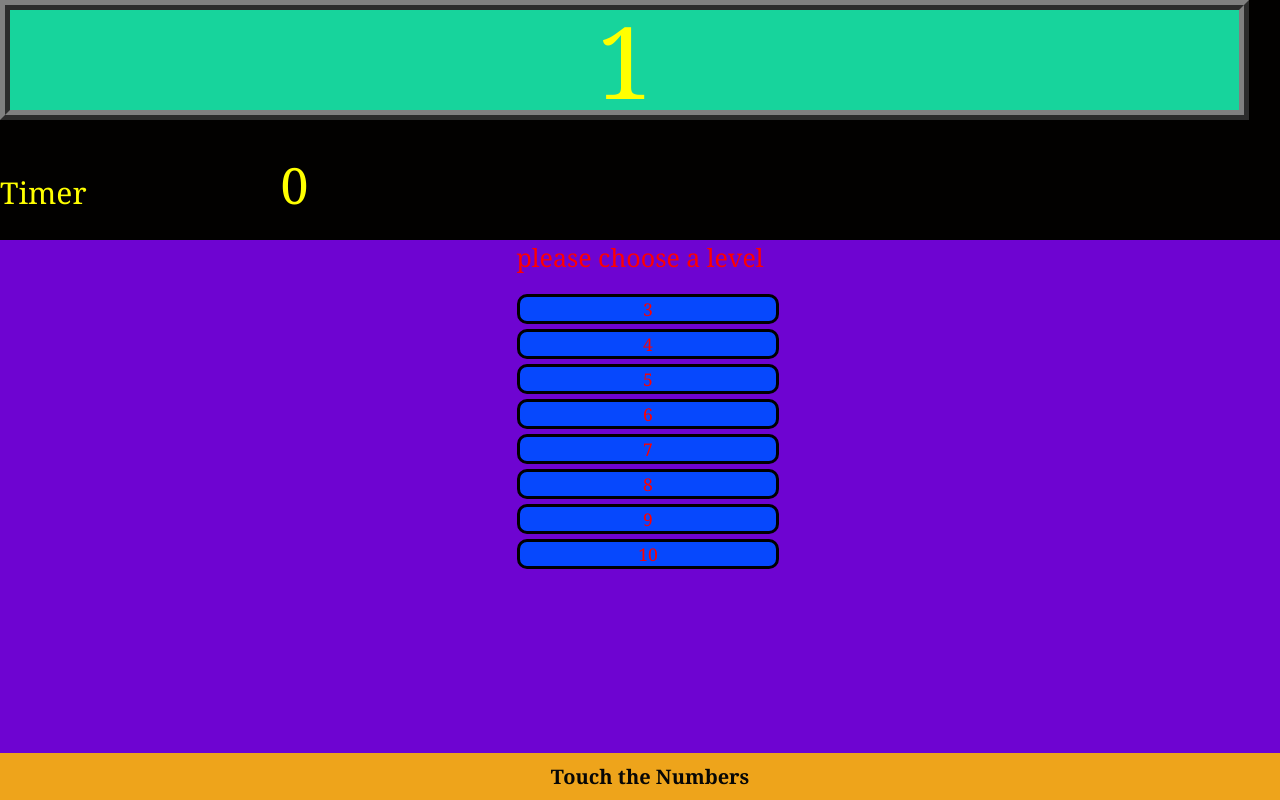
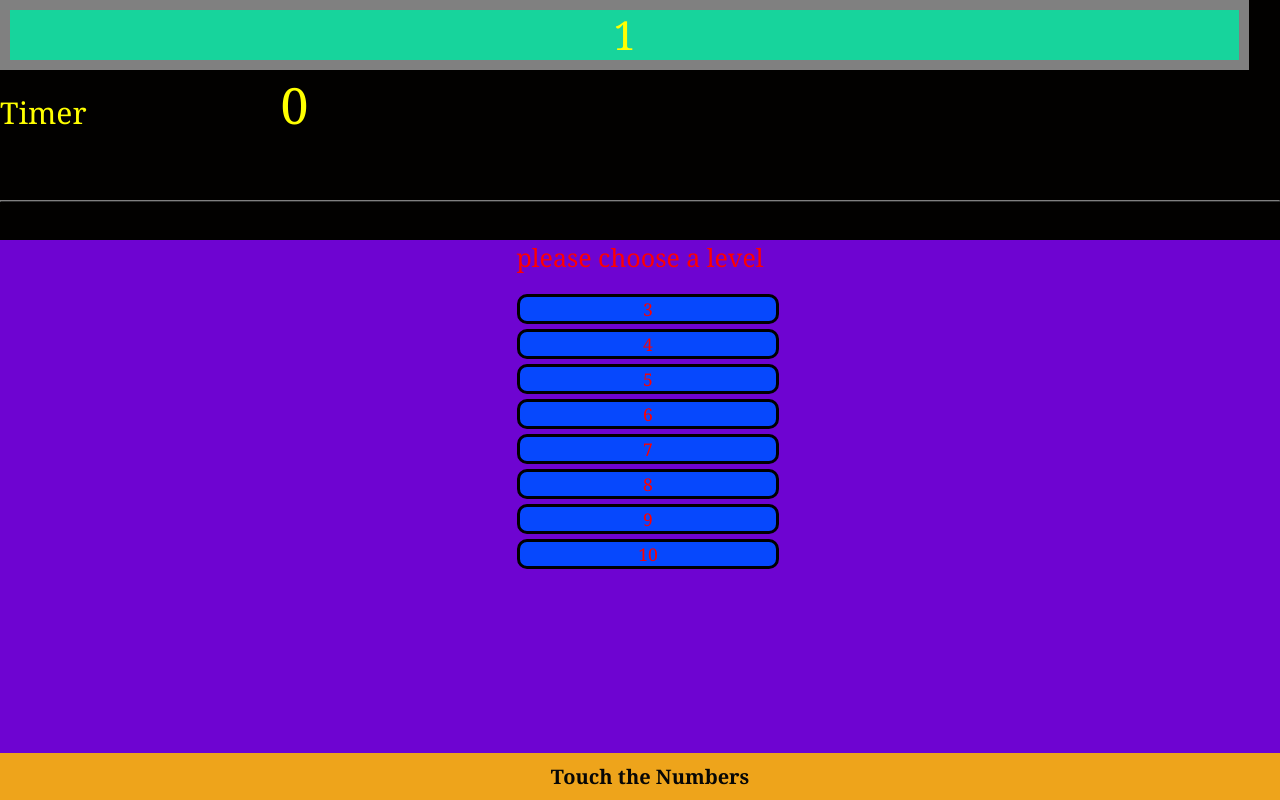
Before and after one commit to eyalganor123/touch-nums, a plain HTML site: page index.html in a window 1280 px wide. Drawn offline with Linux system fonts and the light colour scheme.

Commit message:
third draft

```diff
--- a/css/style.css
+++ b/css/style.css
@@ -21,9 +21,9 @@ h1{
     position:fixed;
     font-size:40px;
 
-    top:35%;
-    left:10%;
-    width:80%;
+    top:25%;
+    /* left:10%; */
+    width:100%;
 }
 td{
     text-align:center;
@@ -35,7 +35,7 @@ td{
 .timer-container{
 
     position:fixed;
-    top: 20%;
+    top: 10%;
     /* left:2%; */
     color: yellow;
     width:97%;
@@ -54,13 +54,12 @@ td{
 }
 #next-number{
     position:fixed;
-    border:10px ridge gray;
+    border:10px solid gray;
     width:96%;
     /* background: rgb(23, 212, 156); */
     text-align:center;
-    line-height:100%;
+    line-height:50%;
     color: yellow;
-
 }
 #level{
     position:fixed;
--- a/js/script.js
+++ b/js/script.js
@@ -91,7 +91,7 @@ function render() {
     }
     elTable.innerHTML = strHtml;
     if (gNextNumber !== 'WINNER') {
-        elNextNumber.innerHTML = `<div><div class='next-number' style="background:rgb(23, 212, 156);font-size:100px">${gNextNumber}</div></div>`
+        elNextNumber.innerHTML = `<div><div class='next-number' style="background:rgb(23, 212, 156);font-size:40px">${gNextNumber}</div></div>`
     } else {
         elNextNumber.innerHTML = `<div class='winner' style="background:red;font-size:30px">You Are A Winner</div>`
     }
@@ -151,7 +151,6 @@ function playAgain() {
     strHtml += `<div class='level-choice' onclick="init(8)">8</div>`
     strHtml += `<div class='level-choice' onclick="init(9)">9</div>`
     strHtml += `<div class='level-choice' onclick="init(10)">10</div>`
-    gElLevel.innerHTML = strHtml;
-    gIsLevelDisplayed = true;
+    gElLevel.innerHTML = strHtml;    gIsLevelDisplayed = true;
 
 }
```
